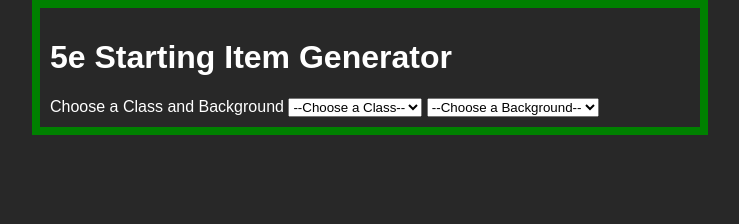
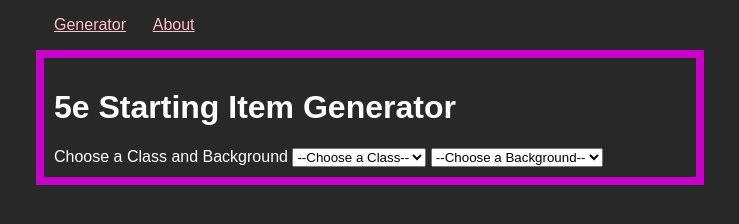
Before and after one commit to zocrow/5e-Item-Generator, a plain HTML site: page index.html in a window 1280 px wide. Shown: the whole page, without its empty margins (270-1009 px from the left). Drawn offline with Linux system fonts and the light colour scheme.

Commit message:
1.1
About page, css changes

```diff
--- a/index.html
+++ b/index.html
@@ -8,6 +8,12 @@
     <script src="./functions.js" defer></script>
 </head>
 <body>
+    <div class = above>
+        <p>
+            <a href="index.html">Generator</a>&nbsp;&nbsp;&nbsp;&nbsp;&nbsp;&nbsp;<a href="about.html">About</a>
+        </p>
+    </div>
+    <div class = below>
         <h1>5e Starting Item Generator</h1>
         <div class = classes>
             <form action="./index.html" onsubmit="return false">
@@ -53,5 +59,6 @@
         <div id = "cresult"></div>
         <div id = "bresult"></div>
         <div id = "pack"></div>
+    </div>
 </body>
 </html>
--- a/style.css
+++ b/style.css
@@ -1,13 +1,47 @@
 body{
     background-color:#282828;
+}
+
+.below{
     color:white;
     margin: auto;
     width: 50%;
-    border: 8px solid green;
+    border: 8px solid rgb(201, 0, 201);
     padding: 10px;
+    font-family: Arial, Helvetica, sans-serif;
+}
+
+.above{
+    color:white;
+    margin: auto;
+    width: 50%;
     font-family: Arial, Helvetica, sans-serif;
 }
 
 .note{
     font-style: italic;
 }
+
+a:link {
+    color: pink;
+    background-color: transparent;
+    text-decoration: underline;
+  }
+
+  a:visited {
+    color: rgb(255, 120, 143);
+    background-color: transparent;
+    text-decoration: underline;
+  }
+
+  a:hover {
+    color: rgb(195, 67, 255);
+    background-color: transparent;
+    text-decoration: underline;
+  }
+
+  a:active {
+    color: rgb(255, 120, 143);
+    background-color: transparent;
+    text-decoration: underline;
+  }
```
Also changed, not shown: about.html (added, +35 -0 lines). Lines whose indentation alone changed are shown as unchanged.
